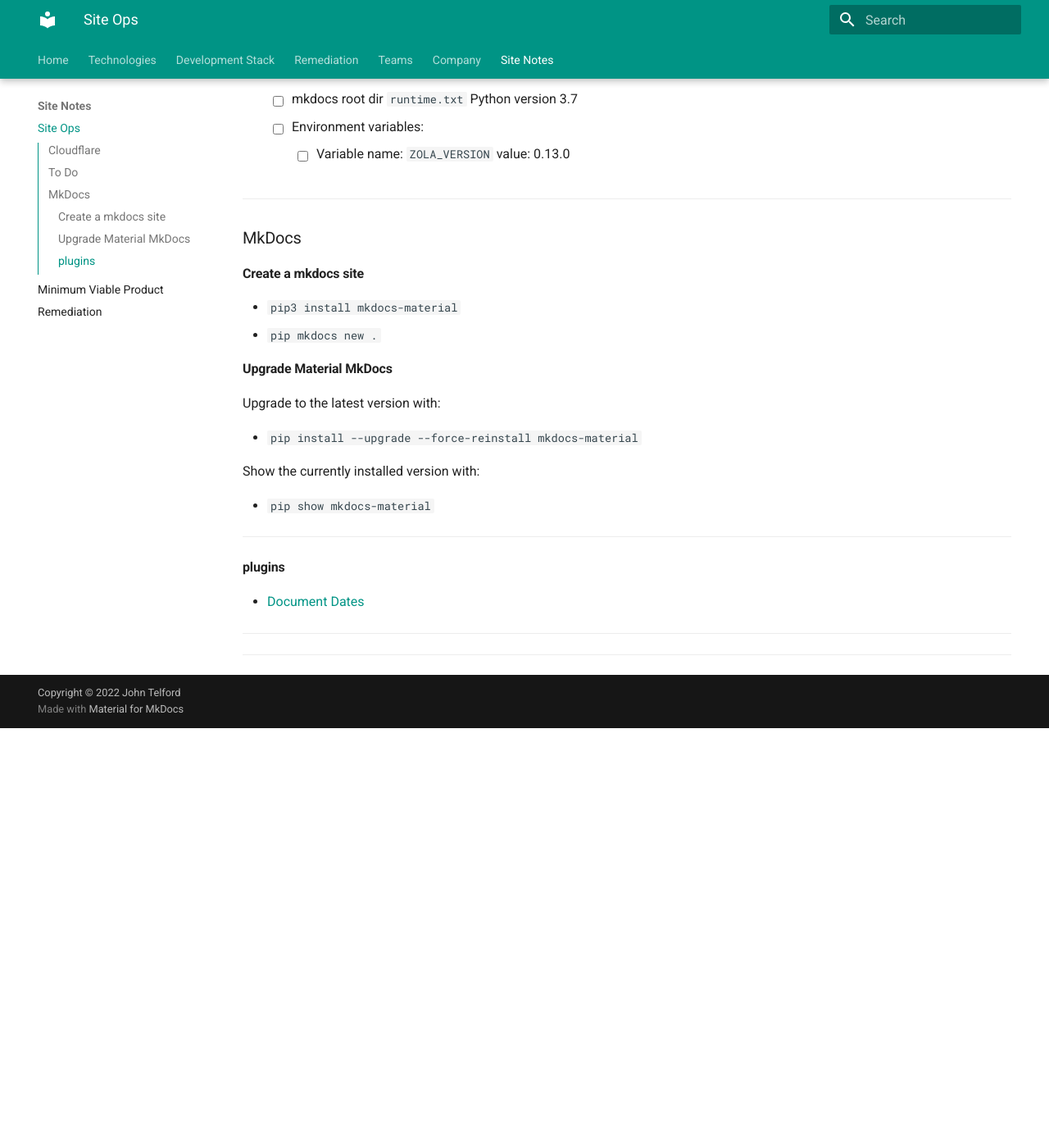
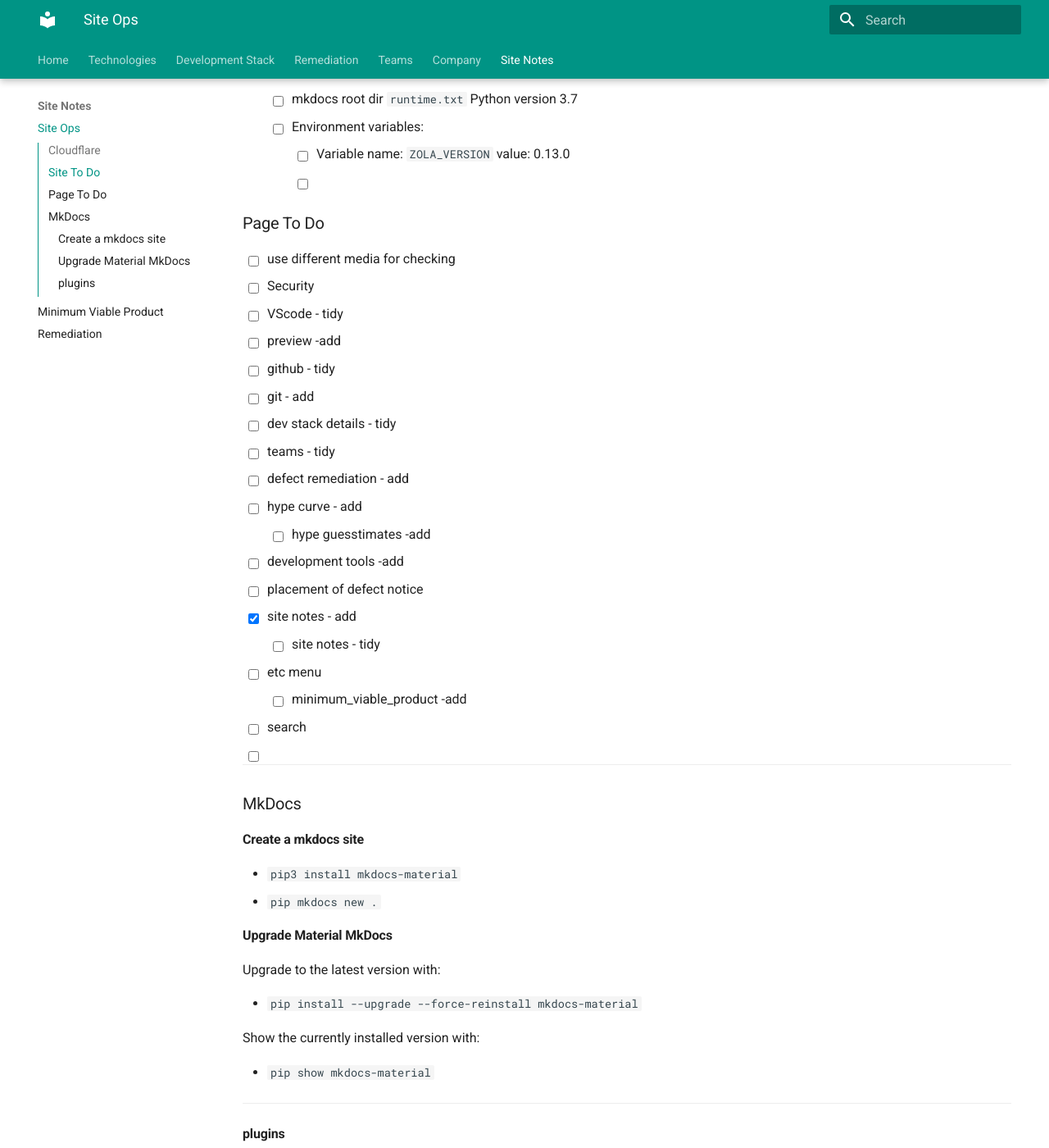
Before and after one commit to JohnTelford/mkdocs, an MkDocs documentation site: the page built from docs/site_ops.md, in a window 1280 px wide and 1400 px high, scrolled down 680 px. Shown: the whole window at 82% size. Built offline with MkDocs 1.6.1 and Material for MkDocs 9.7.7, drawn with Linux system fonts in a browser that asks for light colours; before the commit the page ends 1568 px from its top, so only the background shows below that.

Commit message:
refactor
Signed-off-by: John <john@johntelford.com>

```diff
--- a/docs/site_ops.md
+++ b/docs/site_ops.md
@@ -6,7 +6,7 @@
 
 ---
 
-#### To Do
+#### Site To Do
   - [ ] setup website
       - [ ] Create
       - [ ] Deployment
@@ -28,6 +28,28 @@
     - [ ] mkdocs root dir `runtime.txt` Python version 3.7
     - [ ] Environment variables:
          - [ ] Variable name: `ZOLA_VERSION` value: 0.13.0
+         - [ ]
+### Page To Do
+
+- [ ] use different media for checking
+- [ ] Security
+- [ ] VScode - tidy
+- [ ] preview -add
+- [ ] github - tidy
+- [ ] git - add
+- [ ] dev stack details - tidy
+- [ ] teams - tidy
+- [ ] defect remediation - add
+- [ ] hype curve - add
+    - [ ] hype guesstimates -add
+- [ ] development tools -add
+- [ ] placement of defect notice
+- [x] site notes - add
+    - [ ] site notes - tidy
+- [ ] etc menu
+    - [ ] minimum_viable_product -add
+- [ ] search
+- [ ]
 
 ---
 
```
Also changed, not shown: docs/development_tools.md (+4 -1 lines), docs/index.md (+0 -22 lines), docs/material_mkdocs.md (+6 -3 lines), docs/vscode.md (+1 -1 lines), site/contact/index.html, site/development_tools/index.html, site/material_mkdocs/index.html, site/minimum_viable_product/index.html, site/search/search_index.json, site/site_ops/index.html, site/vscode/index.html, 3 other files.
